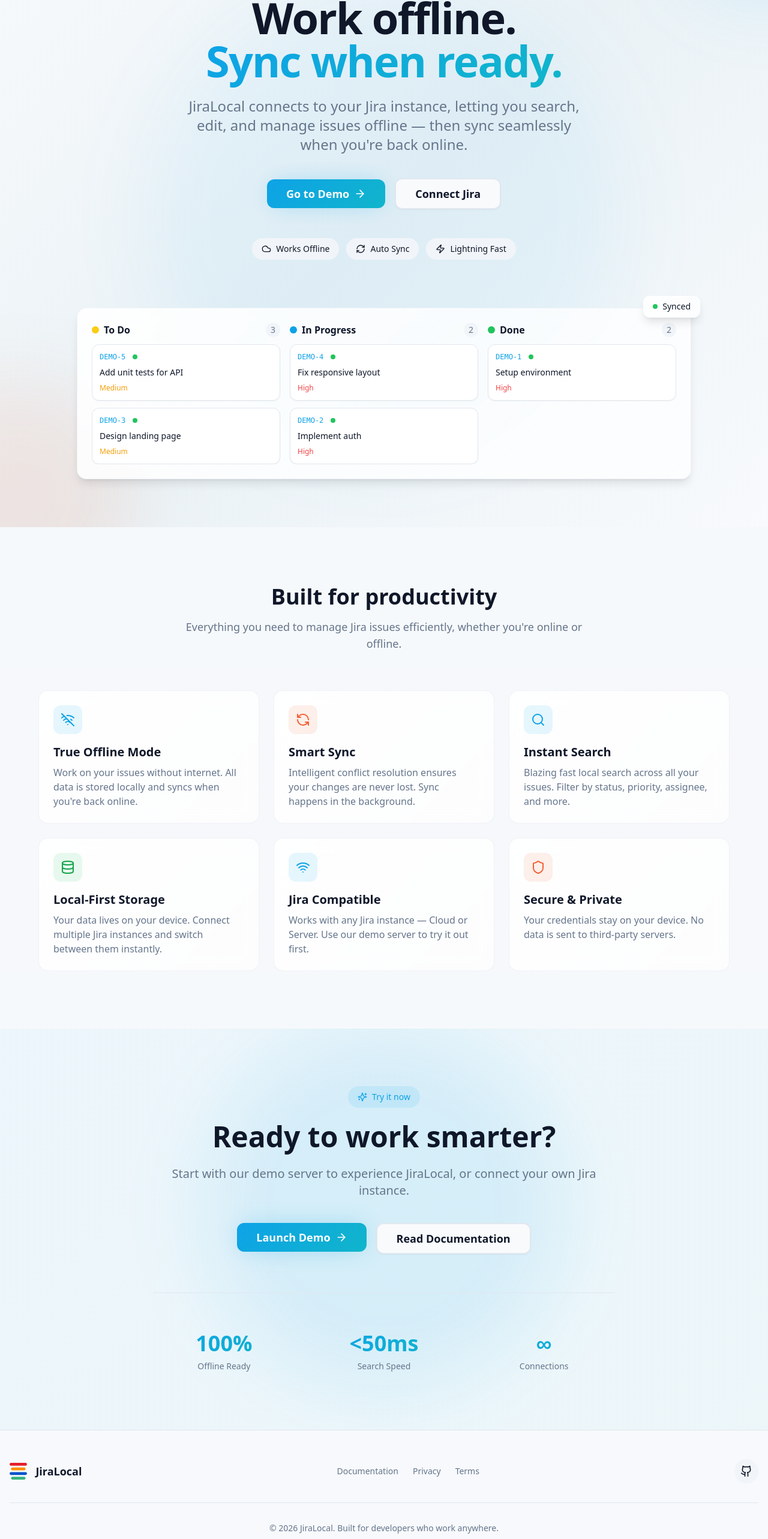
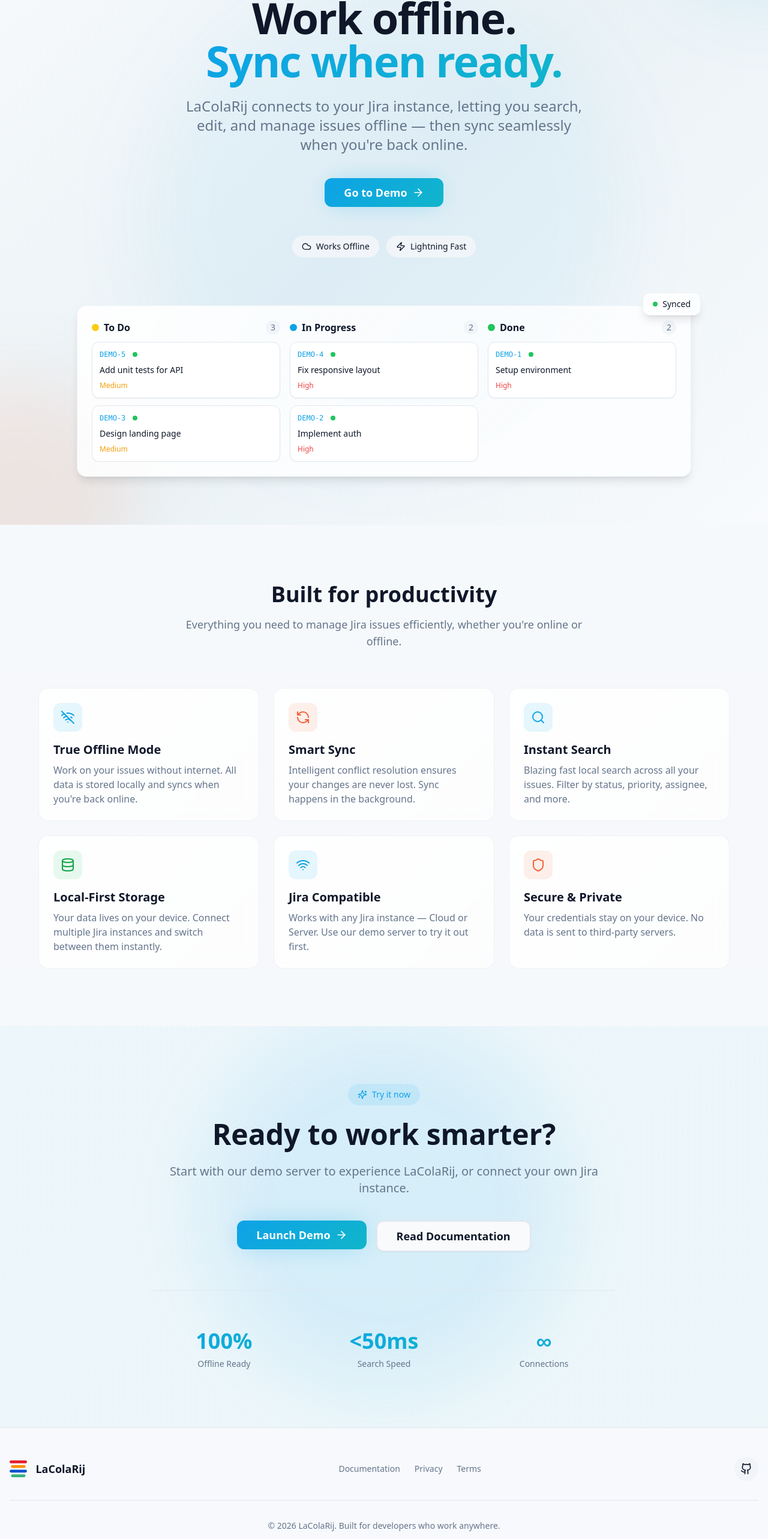
Before and after one commit to Bigpet/lacolarij, a React (Vite) app in the folder frontend/: page / in a window 1280 px wide. Shown: the part 157-2723 px from the top of the page at 60% size. Built offline with nearby package versions, Linux system fonts and the light colour scheme.

Commit message:
fix naming where necessary

```diff
--- a/frontend/index.html
+++ b/frontend/index.html
@@ -4,7 +4,7 @@
     <meta charset="UTF-8" />
     <link rel="icon" type="image/svg+xml" href="/vite.svg" />
     <meta name="viewport" content="width=device-width, initial-scale=1.0" />
-    <title>JiraLocal</title>
+    <title>LaColaRij</title>
   </head>
   <body>
     <div id="root"></div>
--- a/frontend/src/components/landing/CTASection.tsx
+++ b/frontend/src/components/landing/CTASection.tsx
@@ -23,7 +23,7 @@
           </h2>
 
           <p className="text-xl text-muted-foreground mb-10">
-            Start with our demo server to experience JiraLocal, or connect your
+            Start with our demo server to experience LaColaRij, or connect your
             own Jira instance.
           </p>
 
--- a/frontend/src/components/landing/Footer.tsx
+++ b/frontend/src/components/landing/Footer.tsx
@@ -9,7 +9,7 @@
         <div className="flex flex-col md:flex-row items-center justify-between gap-6">
           <Link to="/" className="flex items-center gap-3">
             <Logo size={28} />
-            <span className="font-bold text-lg text-foreground">JiraLocal</span>
+            <span className="font-bold text-lg text-foreground">LaColaRij</span>
           </Link>
 
           <nav className="flex items-center gap-6 text-sm text-muted-foreground">
@@ -32,7 +32,7 @@
 
           <div className="flex items-center gap-4">
             <a
-              href="https://github.com/Bigpet/jiralocal"
+              href="https://github.com/Bigpet/lacolarij"
               target="_blank"
               rel="noopener noreferrer"
               className="w-10 h-10 rounded-full bg-secondary flex items-center justify-center hover:bg-primary hover:text-primary-foreground transition-colors"
@@ -44,7 +44,7 @@
 
         <div className="mt-8 pt-8 border-t border-border text-center text-sm text-muted-foreground">
           <p>
-            &copy; {new Date().getFullYear()} JiraLocal. Built for developers
+            &copy; {new Date().getFullYear()} LaColaRij. Built for developers
             who work anywhere.
           </p>
         </div>
--- a/frontend/src/components/landing/HeroSection.tsx
+++ b/frontend/src/components/landing/HeroSection.tsx
@@ -36,7 +36,7 @@
 
           {/* Subtitle */}
           <p className="text-xl md:text-2xl text-muted-foreground max-w-2xl mx-auto mb-10">
-            JiraLocal connects to your Jira instance, letting you search, edit,
+            LaColaRij connects to your Jira instance, letting you search, edit,
             and manage issues offline — then sync seamlessly when you&apos;re
             back online.
           </p>
@@ -51,14 +51,6 @@
               Go to Demo
               <ArrowRight className="ml-2 w-5 h-5" />
             </Button>
-            <Button
-              variant="outline"
-              size="lg"
-              className="px-8 py-6 text-lg font-semibold rounded-xl border-2 hover:bg-secondary transition-all duration-300"
-              onClick={() => navigate('/login')}
-            >
-              Connect Jira
-            </Button>
           </div>
 
           {/* Feature pills */}
@@ -66,10 +58,6 @@
             <FeaturePill
               icon={<Cloud className="w-4 h-4" />}
               text="Works Offline"
-            />
-            <FeaturePill
-              icon={<RefreshCw className="w-4 h-4" />}
-              text="Auto Sync"
             />
             <FeaturePill
               icon={<Zap className="w-4 h-4" />}
--- a/frontend/src/components/landing/Navbar.tsx
+++ b/frontend/src/components/landing/Navbar.tsx
@@ -15,14 +15,14 @@
           {/* Logo */}
           <Link to="/" className="flex items-center gap-3">
             <Logo size={32} />
-            <span className="font-bold text-xl text-foreground">JiraLocal</span>
+            <span className="font-bold text-xl text-foreground">LaColaRij</span>
           </Link>
 
           {/* Desktop Nav */}
           <div className="hidden md:flex items-center gap-8">
             <NavLink href="#features">Features</NavLink>
             <NavLink href="#docs">Docs</NavLink>
-            <NavLink href="https://github.com/Bigpet/jiralocal" external>
+            <NavLink href="https://github.com/Bigpet/lacolarij" external>
               GitHub
             </NavLink>
           </div>
@@ -64,7 +64,7 @@
                 Docs
               </NavLink>
               <NavLink
-                href="https://github.com/Bigpet/jiralocal"
+                href="https://github.com/Bigpet/lacolarij"
                 external
                 mobile
               >
--- a/frontend/src/components/layout/Header.tsx
+++ b/frontend/src/components/layout/Header.tsx
@@ -16,7 +16,7 @@
           className="flex items-center gap-2 font-bold text-xl"
         >
           <Logo size={24} />
-          JiraLocal
+          LaColaRij
         </Link>
 
         <nav className="flex items-center gap-4">
--- a/frontend/src/index.css
+++ b/frontend/src/index.css
@@ -2,7 +2,7 @@
 @tailwind components;
 @tailwind utilities;
 
-/* JiraLocal Design System - Vibrant & Modern */
+/* LaColaRij Design System - Vibrant & Modern */
 
 @layer base {
   :root {
--- a/frontend/src/lib/api.ts
+++ b/frontend/src/lib/api.ts
@@ -1,5 +1,5 @@
 /**
- * API client for JiraLocal backend communication.
+ * API client for LaColaRij backend communication.
  */
 
 import type {
```
Also changed, not shown: 2 other files (tests, documents, lock files or other folders).
